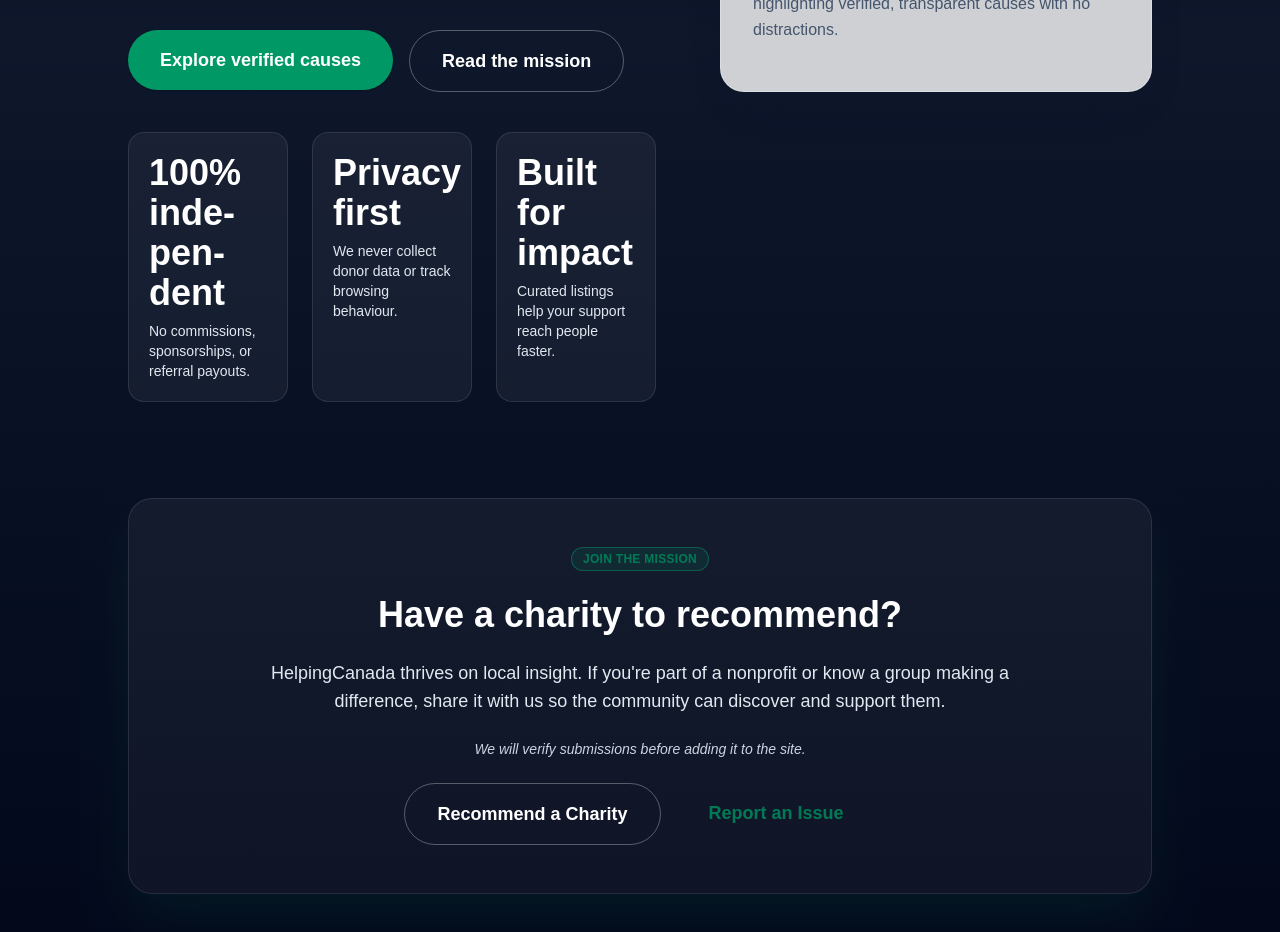
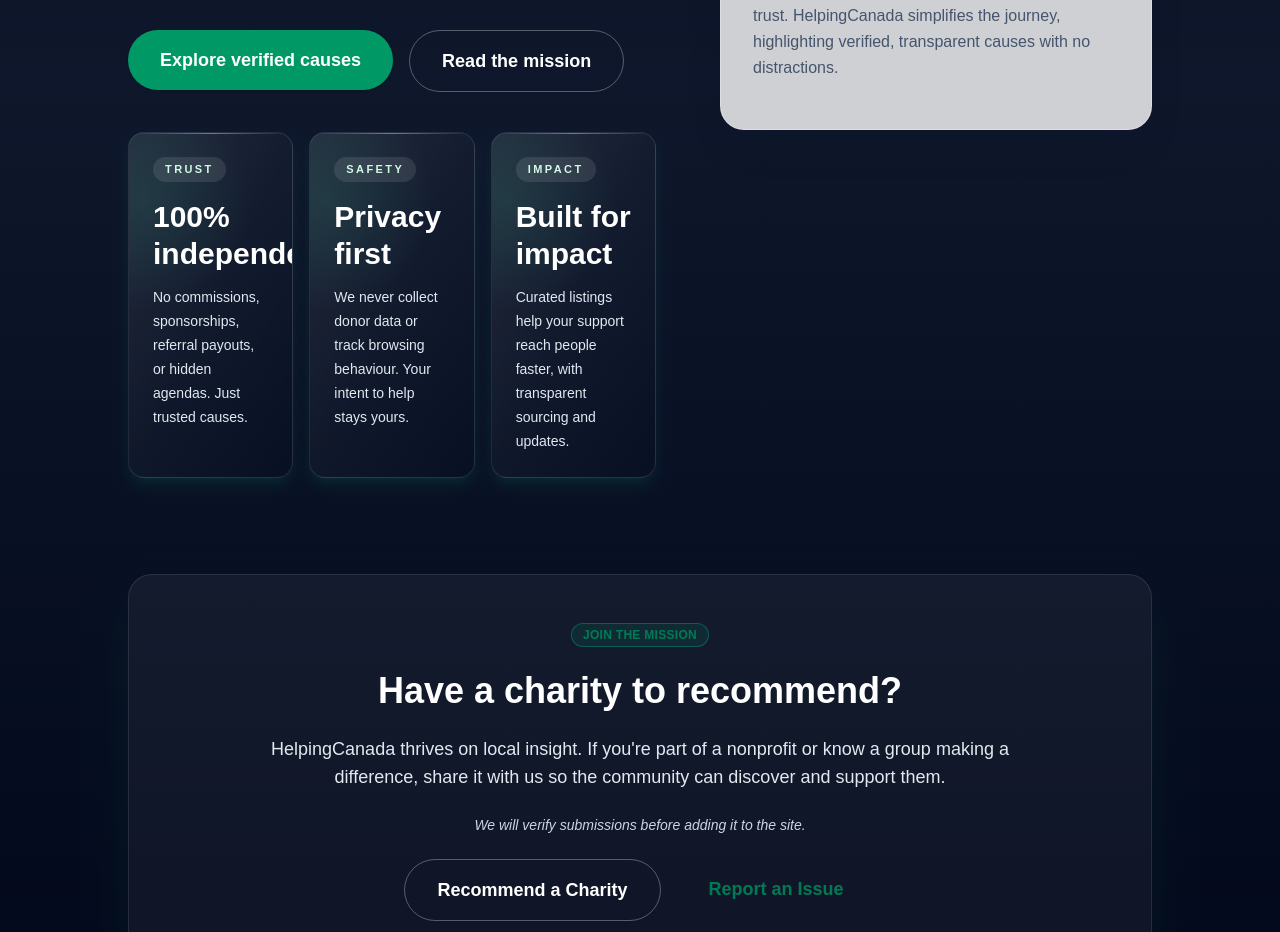
Before and after one commit to gmook9/helpingCanada, a Next.js app: page / in a window 1280 px wide. Shown: the part 1040-1972 px from the top of the page. Built offline with nearby package versions, Linux system fonts and the light colour scheme.

Commit message:
improved UI on highlight section

```diff
--- a/src/app/page.tsx
+++ b/src/app/page.tsx
@@ -6,6 +6,24 @@
 import { Card, CardDescription, CardHeader, CardTitle } from "@/components/ui/card";
 
 export default function Home() {
+  const highlights = [
+    {
+      title: "100% independent",
+      description: "No commissions, sponsorships, referral payouts, or hidden agendas. Just trusted causes.",
+      label: "Trust",
+    },
+    {
+      title: "Privacy first",
+      description: "We never collect donor data or track browsing behaviour. Your intent to help stays yours.",
+      label: "Safety",
+    },
+    {
+      title: "Built for impact",
+      description: "Curated listings help your support reach people faster, with transparent sourcing and updates.",
+      label: "Impact",
+    },
+  ];
+
   return (
     <div className="relative min-h-screen bg-gradient-to-b from-slate-950 via-slate-900 to-slate-950 text-slate-100">
       <div className="absolute inset-x-0 top-0 -z-10 h-[520px] bg-[radial-gradient(circle_at_top,_rgba(52,211,153,0.25),_transparent_60%)]" />
@@ -62,19 +80,23 @@
                 Read the mission
               </Link>
             </div>
-            <div className="grid grid-cols-1 gap-6 text-sm font-medium text-slate-300 sm:grid-cols-3">
-              <div className="space-y-2 rounded-2xl border border-white/10 bg-white/5 p-5">
-                <p className="text-3xl break-auto hyphens-auto font-semibold text-white sm:text-4xl">100% independent</p>
-                <p className="text-sm text-slate-200">No commissions, sponsorships, or referral payouts.</p>
-              </div>
-              <div className="space-y-2 rounded-2xl border border-white/10 bg-white/5 p-5">
-                <p className="text-3xl font-semibold text-white sm:text-4xl">Privacy first</p>
-                <p className="text-sm text-slate-200">We never collect donor data or track browsing behaviour.</p>
-              </div>
-              <div className="space-y-2 rounded-2xl border border-white/10 bg-white/5 p-5">
-                <p className="text-3xl font-semibold text-white sm:text-4xl">Built for impact</p>
-                <p className="text-sm text-slate-200">Curated listings help your support reach people faster.</p>
-              </div>
+            <div className="grid grid-cols-1 gap-4 sm:grid-cols-2 lg:grid-cols-3">
+              {highlights.map((highlight) => (
+                <div
+                  key={highlight.title}
+                  className="group relative overflow-hidden rounded-2xl border border-white/10 bg-gradient-to-br from-white/10 via-white/[0.03] to-white/0 p-6 shadow-lg shadow-emerald-500/10 transition duration-300 hover:-translate-y-1 hover:border-emerald-300/60 hover:shadow-emerald-400/20"
+                >
+                  <div className="absolute inset-0 bg-[radial-gradient(circle_at_10%_20%,rgba(52,211,153,0.16),transparent_35%)] opacity-70 transition duration-500 group-hover:opacity-100" />
+                  <div className="absolute inset-x-0 top-0 h-px bg-gradient-to-r from-transparent via-emerald-300/80 to-transparent opacity-70" />
+                  <div className="relative flex items-center gap-3 text-[11px] font-semibold uppercase tracking-[0.22em] text-emerald-100">
+                    <span className="rounded-full bg-white/10 px-3 py-1">{highlight.label}</span>
+                  </div>
+                  <h3 className="relative mt-4 text-2xl font-semibold leading-tight text-white sm:text-3xl">
+                    {highlight.title}
+                  </h3>
+                  <p className="relative mt-3 text-sm leading-6 text-slate-200">{highlight.description}</p>
+                </div>
+              ))}
             </div>
           </div>
             <Card className="bg-white/5 border border-white/10 text-white shadow-2xl">
```
